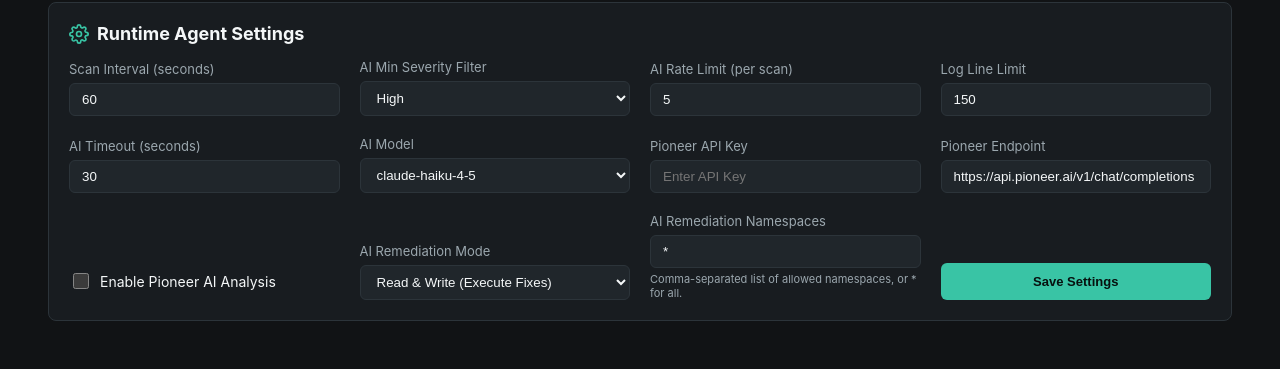
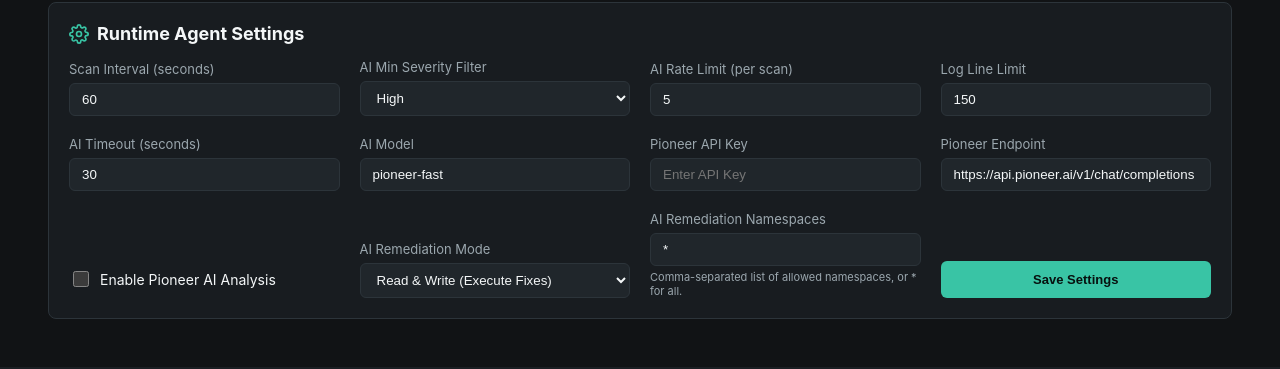
Before and after one commit to devopsatolyesi/devops-ai-k8s-agent, a FastAPI app: page / in a window 1280 px wide. Shown: the part 738-1107 px from the top of the page. Run offline with FastAPI, Linux system fonts and the light colour scheme; data that the repository does not hold is empty; parts of the project's set-up code (start-up, migrations or seed data) failed here and were passed over.

Commit message:
refactor: update model to pioneer-fast, localize UI text, and streamline documentation

```diff
--- a/app/config.py
+++ b/app/config.py
@@ -32,7 +32,7 @@ def _float_env(name: str, default: float) -> float:
 class Settings:
     cluster_name: str = os.getenv("CLUSTER_NAME", "local-cluster")
     pioneer_api_key: str = os.getenv("PIONEER_API_KEY", "")
-    pioneer_model: str = os.getenv("PIONEER_MODEL", "claude-haiku-4-5")
+    pioneer_model: str = os.getenv("PIONEER_MODEL", "pioneer-fast")
     pioneer_endpoint: str = os.getenv(
         "PIONEER_ENDPOINT", "https://api.pioneer.ai/v1/chat/completions"
     )
--- a/app/static/app.js
+++ b/app/static/app.js
@@ -751,17 +751,17 @@ async function load() {
 
       let warningText = "";
       if (config.ai_status === "no_key") {
-        warningText = "<strong>AI etkinleştirildi ama API key eksik!</strong> Ayarlar panelinden bir Pioneer API key girin veya AI'yi devre dışı bırakın.";
+        warningText = "<strong>AI is enabled but the API key is missing.</strong> Add a Pioneer API key in the settings panel or disable AI.";
       } else if (config.ai_status === "invalid_key") {
-        warningText = "<strong>AI etkinleştirildi ama API key geçersiz!</strong> Girdiğiniz API anahtarı doğrulanamadı. Ayarlar panelinden geçerli bir API key girin.";
+        warningText = "<strong>AI is enabled but the API key is invalid.</strong> The key could not be verified. Enter a valid API key in the settings panel.";
       } else {
-        warningText = "<strong>AI etkinleştirildi ama endpoint yapılandırılmamış!</strong> PIONEER_ENDPOINT environment variable'ı kontrol edin.";
+        warningText = "<strong>AI is enabled but the endpoint is not configured.</strong> Check the PIONEER_ENDPOINT environment variable.";
       }
 
       warnBanner.innerHTML = `
         <span style="font-size:20px;">⚠️</span>
         <span>${warningText}</span>
-        <button onclick="document.getElementById('aiKeyWarningBanner').remove()" style="margin-left:auto;background:transparent;border:1px solid #fff;color:#fff;padding:4px 10px;border-radius:4px;cursor:pointer;font-size:12px;">Kapat</button>`;
+        <button onclick="document.getElementById('aiKeyWarningBanner').remove()" style="margin-left:auto;background:transparent;border:1px solid #fff;color:#fff;padding:4px 10px;border-radius:4px;cursor:pointer;font-size:12px;">Dismiss</button>`;
     } else if (warnBanner) {
       warnBanner.remove();
     }
@@ -776,7 +776,7 @@ async function load() {
       document.getElementById("setting_ai_timeout").value = config.ai_timeout_seconds ?? 30;
       document.getElementById("setting_ai_enabled").checked = config.ai_enabled ?? false;
       const modelSelect = document.getElementById("setting_pioneer_model");
-      if (modelSelect) modelSelect.value = config.pioneer_model ?? "claude-haiku-4-5";
+      if (modelSelect) modelSelect.value = config.pioneer_model ?? "pioneer-fast";
 
       const apiKeyInput = document.getElementById("setting_pioneer_api_key");
       if (apiKeyInput) {
--- a/app/templates/dashboard.html
+++ b/app/templates/dashboard.html
@@ -145,13 +145,7 @@
           </div>
           <div class="field">
             <label for="setting_pioneer_model" style="display: block; font-size: 13px; color: var(--muted); margin-bottom: 6px;">AI Model</label>
-            <select id="setting_pioneer_model" name="pioneer_model" style="width: 100%; padding: 8px 12px; background: var(--panel-2); border: 1px solid var(--line); border-radius: 6px; color: var(--text);">
-              <option value="claude-haiku-4-5">claude-haiku-4-5</option>
-              <option value="claude-sonnet-4-5">claude-sonnet-4-5</option>
-              <option value="claude-opus-4-5">claude-opus-4-5</option>
-              <option value="gpt-4o-mini">gpt-4o-mini</option>
-              <option value="gpt-4o">gpt-4o</option>
-            </select>
+            <input type="text" id="setting_pioneer_model" name="pioneer_model" required placeholder="pioneer-fast" style="width: 100%; padding: 8px 12px; background: var(--panel-2); border: 1px solid var(--line); border-radius: 6px; color: var(--text);">
           </div>
           <div class="field">
             <label for="setting_pioneer_api_key" style="display: block; font-size: 13px; color: var(--muted); margin-bottom: 6px;">Pioneer API Key</label>
--- a/k8s/configmap.yaml
+++ b/k8s/configmap.yaml
@@ -4,7 +4,7 @@ metadata:
   name: ai-kube-agent-config
   namespace: ai-kube-agent
 data:
-  PIONEER_MODEL: claude-haiku-4-5
+  PIONEER_MODEL: pioneer-fast
   PIONEER_MAX_TOKENS: "1500"
   PIONEER_TEMPERATURE: "0.2"
   AI_ENABLED: "false"
--- /dev/null
+++ b/pyproject.toml
@@ -0,0 +1,6 @@
+[tool.ruff]
+line-length = 100
+target-version = "py311"
+
+[tool.ruff.lint]
+select = ["E", "F", "I"]
--- /dev/null
+++ b/requirements-dev.txt
@@ -0,0 +1,2 @@
+pytest==8.4.1
+ruff==0.12.0
```
Also changed, not shown: README.md, 4 other files.
